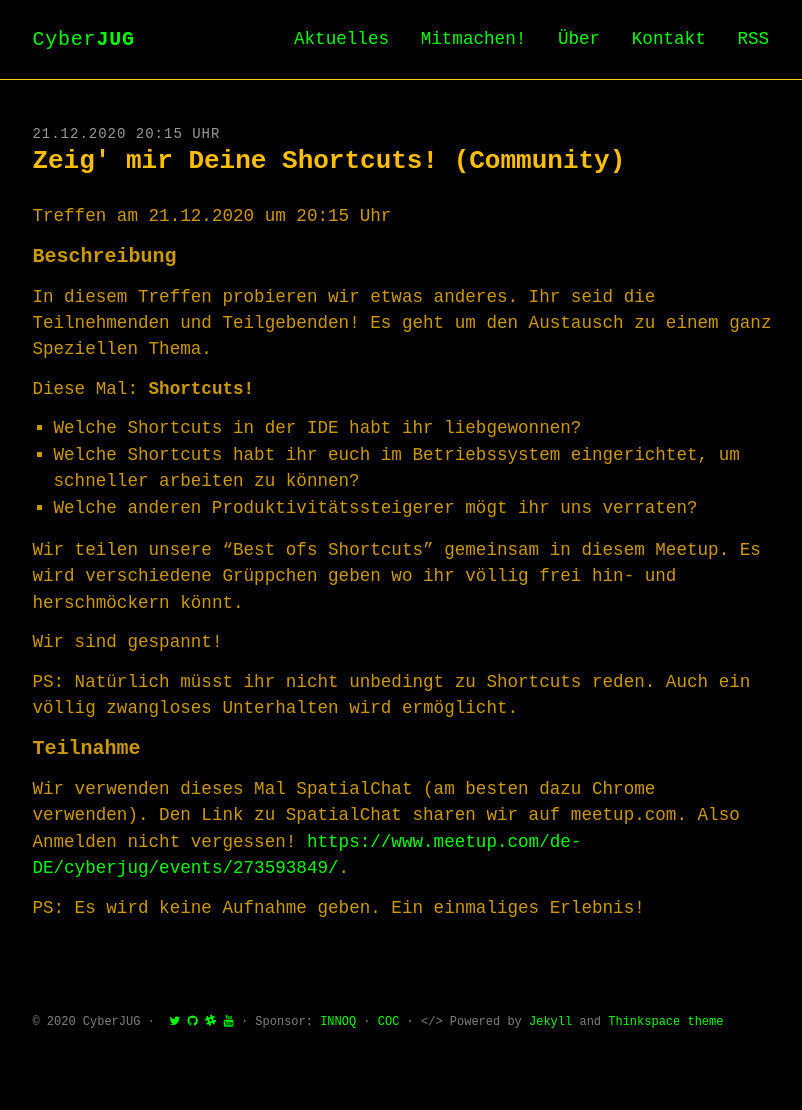
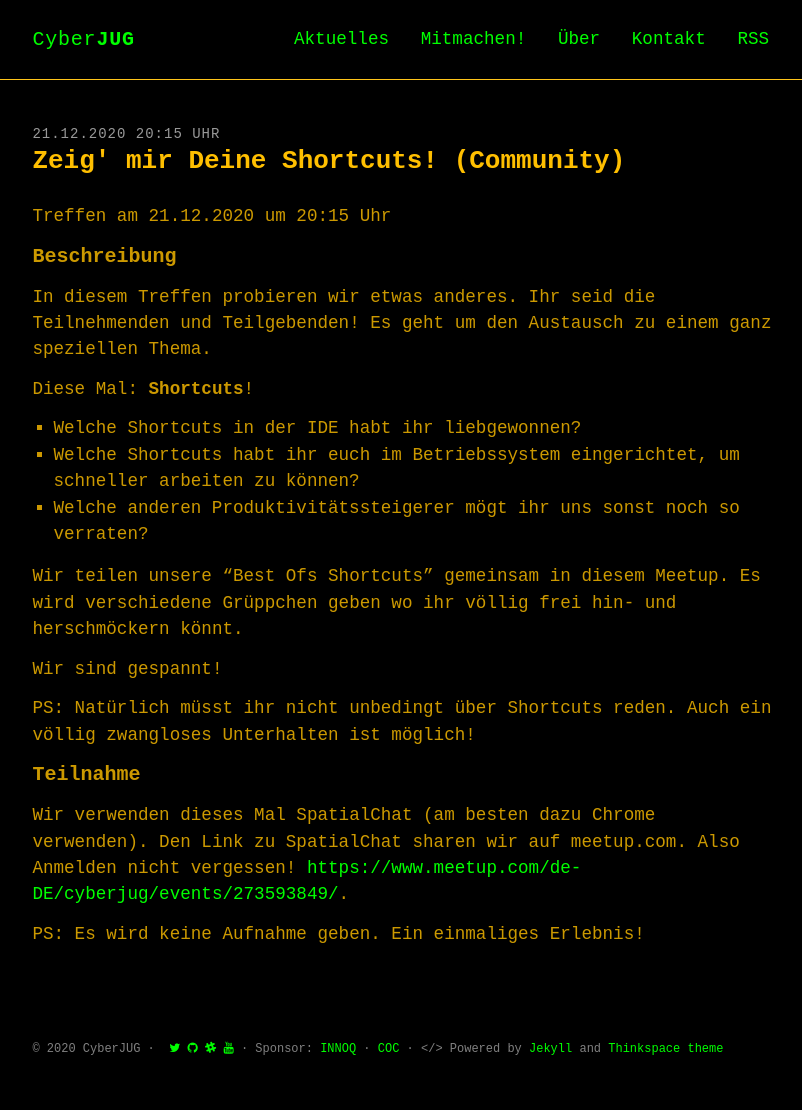
Before and after one commit to cyberjug/website, a Jekyll site: the page built from docs/_upcoming/2020-12-21-shortcuts.md, in a window 1280 px wide. Shown: the whole page, without its empty margins (234-1036 px from the left). Built offline with Jekyll 4.4.1, drawn with Linux system fonts in a browser that asks for light colours; some web fonts are replaced; before the commit the page ends 1084 px from its top, so only the background shows below that.

Commit message:
add update

```diff
--- a/docs/_upcoming/2020-12-21-shortcuts.md
+++ b/docs/_upcoming/2020-12-21-shortcuts.md
@@ -13,20 +13,19 @@ keywords: "shortcuts"
 
 In diesem Treffen probieren wir etwas anderes.
 Ihr seid die Teilnehmenden und Teilgebenden!
-Es geht um den Austausch zu einem ganz Speziellen Thema.
+Es geht um den Austausch zu einem ganz speziellen Thema.
 
-Diese Mal: **Shortcuts!**
+Diese Mal: **Shortcuts**!
 
 - Welche Shortcuts in der IDE habt ihr liebgewonnen?
 - Welche Shortcuts habt ihr euch im Betriebssystem eingerichtet, um schneller arbeiten zu können?
-- Welche anderen Produktivitätssteigerer mögt ihr uns verraten?
+- Welche anderen Produktivitätssteigerer mögt ihr uns sonst noch so verraten?
 
-Wir teilen unsere "Best ofs Shortcuts" gemeinsam in diesem Meetup.
-Es wird verschiedene Grüppchen geben wo ihr völlig frei hin- und herschmöckern könnt.
+Wir teilen unsere “Best Ofs Shortcuts” gemeinsam in diesem Meetup. Es wird verschiedene Grüppchen geben wo ihr völlig frei hin- und herschmöckern könnt.
 
 Wir sind gespannt!
 
-PS: Natürlich müsst ihr nicht unbedingt zu Shortcuts reden. Auch ein völlig zwangloses Unterhalten wird ermöglicht.
+PS: Natürlich müsst ihr nicht unbedingt über Shortcuts reden. Auch ein völlig zwangloses Unterhalten ist möglich!
 
 
 
```
